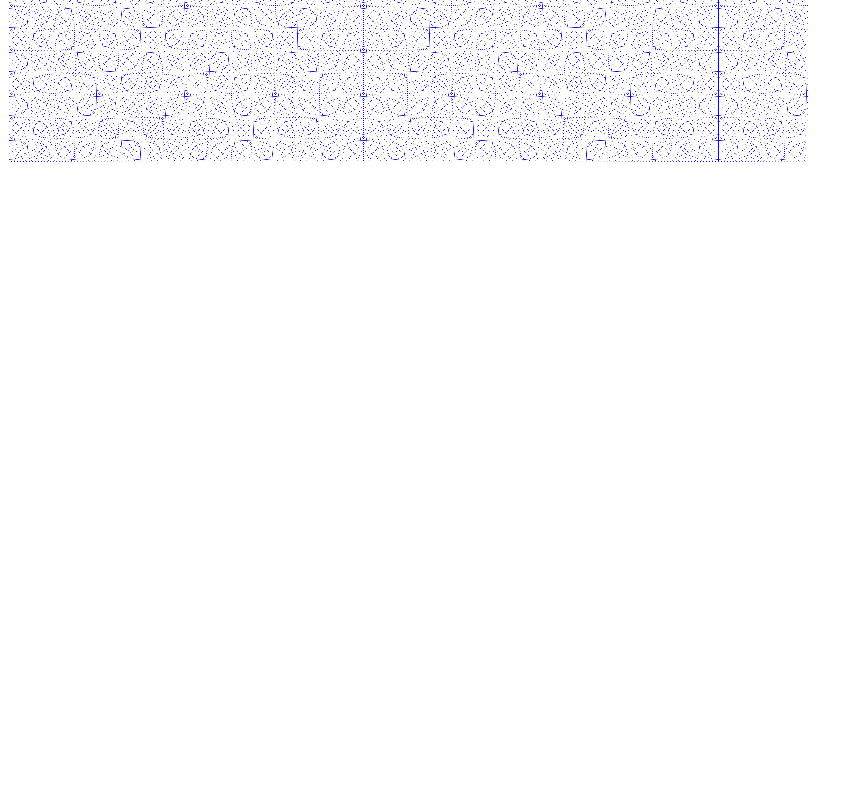
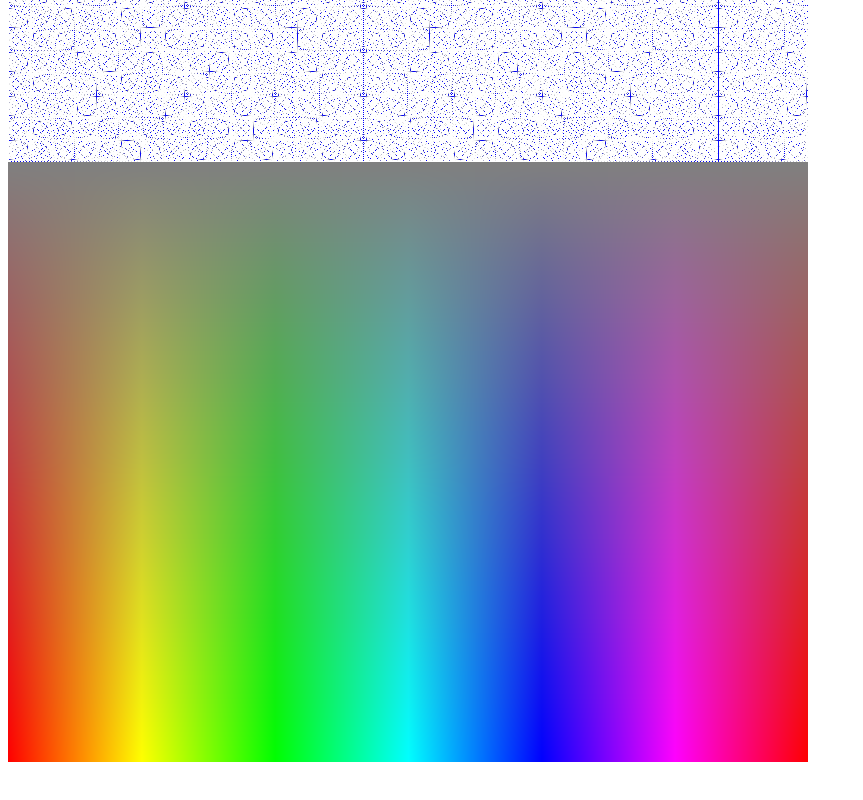
Before and after one commit to JafarSadik/graphics, a website: page canvas-patterns/index.html in a window 1280 px wide. Shown: the part 8246-9046 px from the top of the page, without its empty margins (0-863 px from the left). Drawn offline with Linux system fonts and the light colour scheme.

Commit message:
canvas patterns: HSL colour chart

```diff
--- a/canvas-patterns/canvas-patterns.js
+++ b/canvas-patterns/canvas-patterns.js
@@ -8,6 +8,76 @@ class Colour {
 
     static rgba(r, g, b, a) {
         return new Colour(r, g, b, a);
+    }
+
+    static rgb(r, g, b) {
+        return Colour.rgba(r, g, b, 255);
+    }
+
+    get rgb() {
+        return [this.r, this.g, this.b];
+    }
+
+    get rgba() {
+        return [this.r, this.g, this.b, this.a];
+    }
+
+    //Converts an RGB color value to HSL.
+    get hsl() {
+        let r = this.r / 255, g = this.g / 255, b = this.b / 255;
+
+        let max = Math.max(r, g, b), min = Math.min(r, g, b);
+        let h, s, l = (max + min) / 2;
+
+        if (max === min) {
+            h = s = 0;
+        } else {
+            let d = max - min;
+            s = l > 0.5 ? d / (2 - max - min) : d / (max + min);
+
+            switch (max) {
+                case r:
+                    h = (g - b) / d + (g < b ? 6 : 0);
+                    break;
+                case g:
+                    h = (b - r) / d + 2;
+                    break;
+                case b:
+                    h = (r - g) / d + 4;
+                    break;
+            }
+
+            h /= 6;
+        }
+
+        return [h, s, l];
+    }
+
+    // Converts HSL color value to RGB. Assumes h, s, and l are contained in the set [0, 1].
+    static hsl(h, s, l) {
+        let r, g, b;
+
+        function hue2rgb(p, q, t) {
+            if (t < 0) t += 1;
+            if (t > 1) t -= 1;
+            if (t < 1 / 6) return p + (q - p) * 6 * t;
+            if (t < 1 / 2) return q;
+            if (t < 2 / 3) return p + (q - p) * (2 / 3 - t) * 6;
+            return p;
+        }
+
+        if (s === 0) {
+            r = g = b = l;
+        } else {
+            let q = l < 0.5 ? l * (1 + s) : l + s - l * s;
+            let p = 2 * l - q;
+
+            r = hue2rgb(p, q, h + 1 / 3);
+            g = hue2rgb(p, q, h);
+            b = hue2rgb(p, q, h - 1 / 3);
+        }
+
+        return Colour.rgb(Math.round(r * 255), Math.round(g * 255), Math.round(b * 255));
     }
 }
 
@@ -57,7 +127,7 @@ class PatternRenderer {
         this.width = canvas.width;
         this.height = canvas.height;
         this.image = this.ctx.createImageData(this.width, this.height);
-        this.computePixel = computePixel;
+        this.computePixel = computePixel.bind(this);
         this.animationParameter = animationParameter || AnimationParameter.none();
         this.animation = {active: false, id: undefined}
     }
@@ -99,89 +169,95 @@ class PatternRenderer {
 }
 
 const {pow, sin, cos, tan, sqrt, log, random} = Math;
+const {rgb, rgba, hsl} = Colour;
 
-const pattern1 = new PatternRenderer('pattern1', (x, y, param) => {
+const pattern1 = new PatternRenderer('pattern1', function(x, y, param) {
     let c = 50 + sin(x * y * param) * y + param;
-    return Colour.rgba(c %  255, c %  255, c %  255, c %  255);
+    return rgba(c %  255, c %  255, c %  255, c %  255);
 }, AnimationParameter.unbounded(1, 0.01));
 pattern1.draw();
 
-const pattern2 = new PatternRenderer('pattern2', (x, y, param) => {
+const pattern2 = new PatternRenderer('pattern2', function(x, y, param) {
     let c = x * y * tan(100 * x * y * param);
-    return Colour.rgba(0, 0, 100 + c % 150, 100 + c % 150);
+    return rgba(0, 0, 100 + c % 150, 100 + c % 150);
 }, AnimationParameter.bounded(0.001, 0, 1, 0.0001));
 pattern2.draw();
 
-const pattern3 = new PatternRenderer('pattern3', (x, y) => {
+const pattern3 = new PatternRenderer('pattern3', function(x, y) {
     let c = x * y * cos(x + y);
-    return Colour.rgba(0, 100 + c % 150, 0, c % 255);
+    return rgba(0, 100 + c % 150, 0, c % 255);
 });
 pattern3.draw();
 
-const pattern4 = new PatternRenderer('pattern4', (x, y) => {
+const pattern4 = new PatternRenderer('pattern4', function(x, y) {
     let c = 10 * sqrt(x ** 2 + y ** 2);
-    return Colour.rgba(c % 255, c % 255, c % 255, c % 255);
+    return rgba(c % 255, c % 255, c % 255, c % 255);
 });
 pattern4.draw();
 
-const pattern5 = new PatternRenderer('pattern5', (x, y) => {
+const pattern5 = new PatternRenderer('pattern5', function(x, y) {
     let c = x * sin(y) * y * cos(x);
-    return Colour.rgba(c % 255, c % 255, c % 255, 150);
+    return rgba(c % 255, c % 255, c % 255, 150);
 });
 pattern5.draw();
 
-const pattern6 = new PatternRenderer('pattern6', (x, y) => {
+const pattern6 = new PatternRenderer('pattern6', function(x, y) {
     let c = sqrt(x * sin(y) * y * cos(x));
-    return Colour.rgba(c % 255, c % 255, c % 255, 150);
+    return rgba(c % 255, c % 255, c % 255, 150);
 });
 pattern6.draw();
 
-const pattern7 = new PatternRenderer('pattern7', (x, y) => {
+const pattern7 = new PatternRenderer('pattern7', function(x, y) {
     let r = random() * x + y;
     let g = random() * y + x;
     let b = random() * x * y;
-    return Colour.rgba(r % 250, g % 250, b % 250, 150);
+    return rgba(r % 250, g % 250, b % 250, 150);
 });
 pattern7.draw();
 
-const pattern8 = new PatternRenderer('pattern8', (x, y, param) => {
+const pattern8 = new PatternRenderer('pattern8', function(x, y, param) {
     let c = sin(x * y * param) * 255;
-    return Colour.rgba(c % 255, c % 255, c % 255, 150);
+    return rgba(c % 255, c % 255, c % 255, 150);
 }, AnimationParameter.bounded(1.0, 0.0001, 4, 0.001));
 pattern8.draw();
 
 const pattern9 = new PatternRenderer('pattern9', (x, y) => {
     let c = 10 * sqrt(x ** 3 + y ** 3);
-    return Colour.rgba(0, 100 + c % 155, 0, 150);
+    return rgba(0, 100 + c % 155, 0, 150);
 });
 pattern9.draw();
 
-const pattern10 = new PatternRenderer('pattern10', (x, y) => {
+const pattern10 = new PatternRenderer('pattern10', function(x, y) {
     let c = 10 * x ** 1.33;
-    return Colour.rgba(255, (150 + c) % 240, 15, 150);
+    return rgba(255, (150 + c) % 240, 15, 150);
 });
 pattern10.draw();
 
-const pattern11 = new PatternRenderer('pattern11', (x, y) => {
+const pattern11 = new PatternRenderer('pattern11', function(x, y) {
     let c = sqrt(x ** 0.5 * y ** 0.25) * 255;
-    return Colour.rgba(c % 255, c % 255, c % 255, c % 255);
+    return rgba(c % 255, c % 255, c % 255, c % 255);
 });
 pattern11.draw();
 
-const pattern12 = new PatternRenderer('pattern12', (x, y) => {
+const pattern12 = new PatternRenderer('pattern12', function(x, y) {
     let c = (x ** 3 * y ** 3) ** 0.33 * 255;
-    return Colour.rgba(c % 255, 0, 0, c % 255);
+    return rgba(c % 255, 0, 0, c % 255);
 });
 pattern12.draw();
 
-const pattern13 = new PatternRenderer('pattern13', (x, y) => {
+const pattern13 = new PatternRenderer('pattern13', function(x, y) {
     let c = pow(sin(x * y) * cos(x * y), 2) * 255;
-    return Colour.rgba(0, 0, c % 255, c % 255);
+    return rgba(0, 0, c % 255, c % 255);
 });
 pattern13.draw();
 
-const pattern14 = new PatternRenderer('pattern14', (x, y) => {
+const pattern14 = new PatternRenderer('pattern14', function(x, y) {
     let c = pow(cos(x * y) ** 3, log(x * y)) * 255;
-    return Colour.rgba(0, 0, c % 255, c % 255);
+    return rgba(0, 0, c % 255, c % 255);
 });
 pattern14.draw();
+
+const pattern15 = new PatternRenderer('pattern15', function(x, y) {
+    return hsl(x / this.width, y / this.height, 0.5);
+});
+pattern15.draw();
--- a/canvas-patterns/index.html
+++ b/canvas-patterns/index.html
@@ -1,4 +1,9 @@
 <html>
+<head>
+    <title>Canvas patterns</title>
+    <meta charset="UTF-8">
+</head>
+
 <body>
     <canvas id="pattern1" width=800 height=600></canvas>
     <canvas id="pattern2" width=800 height=600></canvas>
```
Also changed, not shown: electric-field/index.html (+1 -1 lines).
